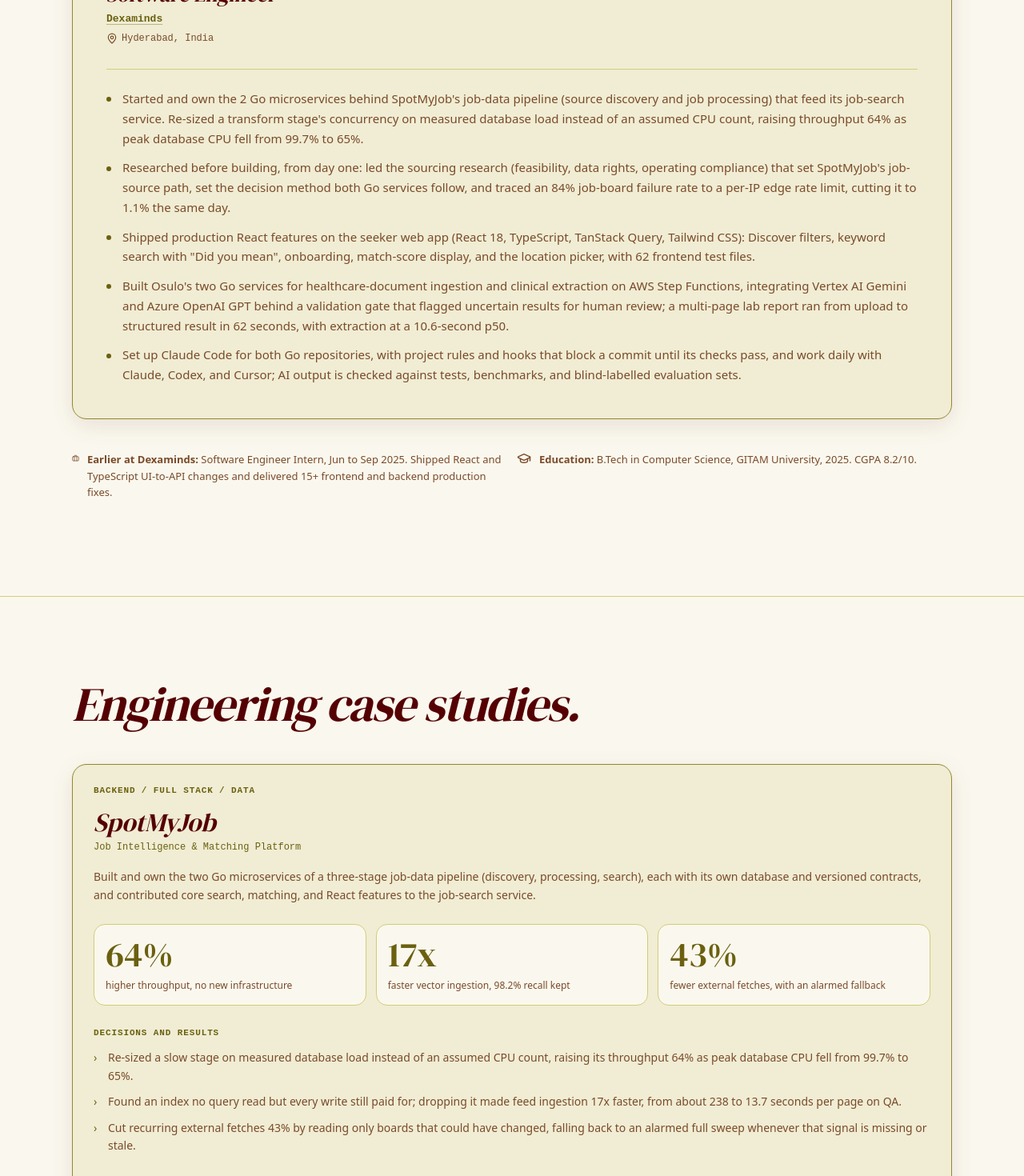
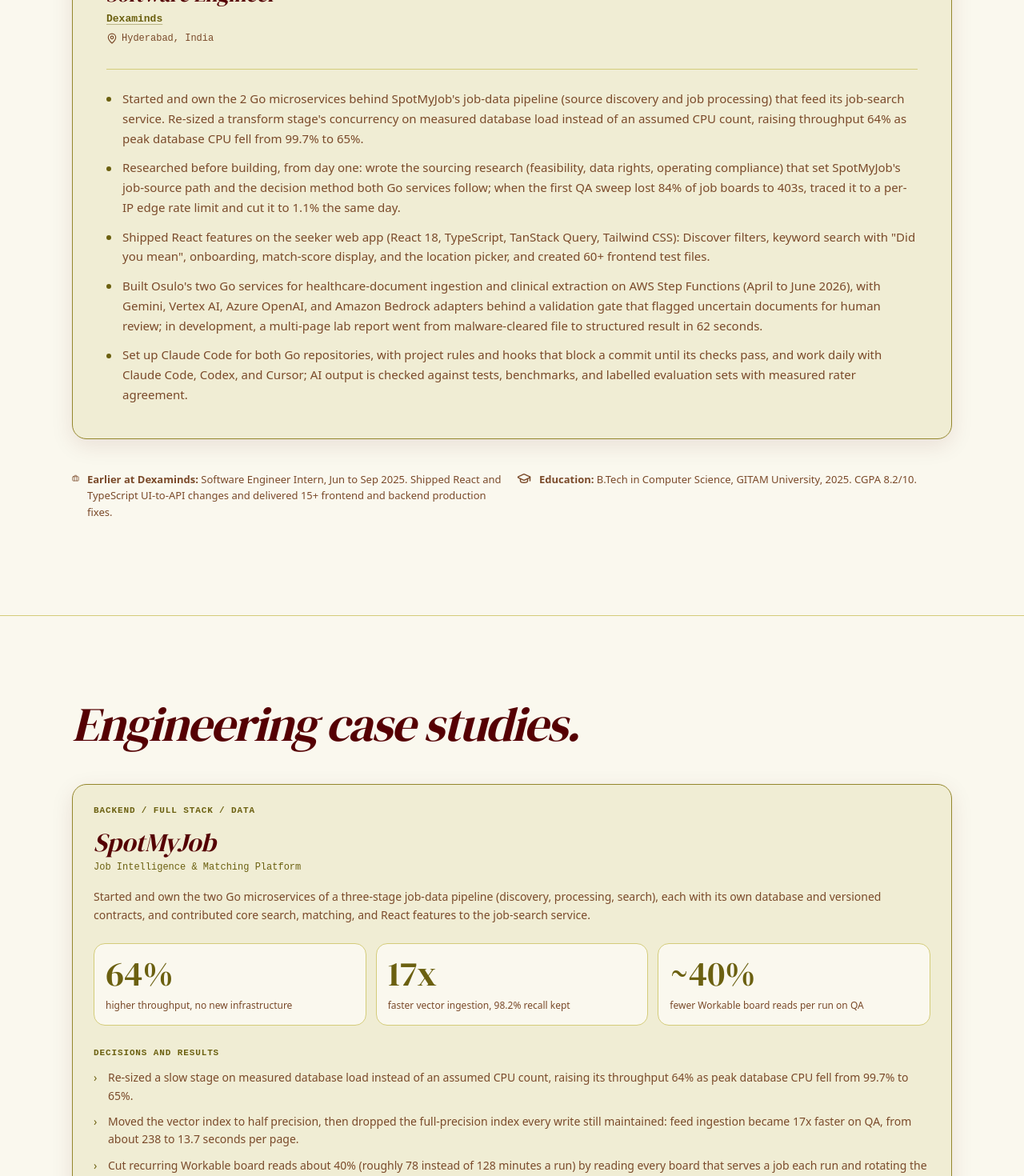
Before and after one commit to swarajreddy10/swarajreddy10.github.io, a Next.js app: page / in a window 1280 px wide. Shown: the part 1330-2800 px from the top of the page at 80% size. Built offline with nearby package versions, Linux system fonts and the light colour scheme.

Commit message:
Make every claim match its source: ~40% Workable reads, discovery-only SSRF scope, Osulo dates, adapters and scanned-file window, re-measured ResumeCanvas tests, the AWS Academy badge title, and skills aligned with the résumé.

```diff
--- a/components/Certifications.jsx
+++ b/components/Certifications.jsx
@@ -9,7 +9,7 @@
         href: 'https://www.credly.com/badges/e83c9a88-fb50-4984-a905-68217cc76d9f/public_url',
     },
     {
-        name: 'AWS Cloud Foundations & Cloud Architecting',
+        name: 'AWS Academy Graduate: Cloud Architecting',
         issuer: 'AWS Academy',
         category: 'Cloud',
         date: 'May to Jun 2024',
--- a/components/Experience.jsx
+++ b/components/Experience.jsx
@@ -2,10 +2,10 @@
 
 const HIGHLIGHTS = [
     'Started and own the 2 Go microservices behind SpotMyJob\'s job-data pipeline (source discovery and job processing) that feed its job-search service. Re-sized a transform stage\'s concurrency on measured database load instead of an assumed CPU count, raising throughput 64% as peak database CPU fell from 99.7% to 65%.',
-    'Researched before building, from day one: led the sourcing research (feasibility, data rights, operating compliance) that set SpotMyJob\'s job-source path, set the decision method both Go services follow, and traced an 84% job-board failure rate to a per-IP edge rate limit, cutting it to 1.1% the same day.',
-    'Shipped production React features on the seeker web app (React 18, TypeScript, TanStack Query, Tailwind CSS): Discover filters, keyword search with "Did you mean", onboarding, match-score display, and the location picker, with 62 frontend test files.',
-    'Built Osulo\'s two Go services for healthcare-document ingestion and clinical extraction on AWS Step Functions, integrating Vertex AI Gemini and Azure OpenAI GPT behind a validation gate that flagged uncertain results for human review; a multi-page lab report ran from upload to structured result in 62 seconds, with extraction at a 10.6-second p50.',
-    'Set up Claude Code for both Go repositories, with project rules and hooks that block a commit until its checks pass, and work daily with Claude, Codex, and Cursor; AI output is checked against tests, benchmarks, and blind-labelled evaluation sets.',
+    'Researched before building, from day one: wrote the sourcing research (feasibility, data rights, operating compliance) that set SpotMyJob\'s job-source path and the decision method both Go services follow; when the first QA sweep lost 84% of job boards to 403s, traced it to a per-IP edge rate limit and cut it to 1.1% the same day.',
+    'Shipped React features on the seeker web app (React 18, TypeScript, TanStack Query, Tailwind CSS): Discover filters, keyword search with "Did you mean", onboarding, match-score display, and the location picker, and created 60+ frontend test files.',
+    'Built Osulo\'s two Go services for healthcare-document ingestion and clinical extraction on AWS Step Functions (April to June 2026), with Gemini, Vertex AI, Azure OpenAI, and Amazon Bedrock adapters behind a validation gate that flagged uncertain documents for human review; in development, a multi-page lab report went from malware-cleared file to structured result in 62 seconds.',
+    'Set up Claude Code for both Go repositories, with project rules and hooks that block a commit until its checks pass, and work daily with Claude Code, Codex, and Cursor; AI output is checked against tests, benchmarks, and labelled evaluation sets with measured rater agreement.',
 ];
 
 export default function Experience() {
--- a/components/Hero.jsx
+++ b/components/Hero.jsx
@@ -16,7 +16,7 @@
                     I build backend systems that stay correct and fast on real data: Go services, PostgreSQL, and scheduled AWS pipelines, with React on top. At Dexaminds I started and own the two Go services behind SpotMyJob&apos;s job-data pipeline, and I size changes on measurement, not assumption: re-sizing a Go stage&apos;s concurrency on measured database load raised its throughput 64% with no new infrastructure.
                 </p>
                 <p className="hero-summary">
-                    Before I write code, I compare the options against official documentation and the real workload, and I write the decision down. I work with Claude, Codex, and Cursor every day; nothing ships until tests, benchmarks, and runtime metrics agree.
+                    Before I write code, I compare the options against official documentation and the real workload, and I write the decision down. I work with Claude Code, Codex, and Cursor every day; a change merges on passing tests and benchmarks, and I check it against runtime metrics once it is deployed.
                 </p>
                 <p className="hero-focus">Hyderabad, India · Open to remote, hybrid, or on-site roles</p>
 
--- a/components/Skills.jsx
+++ b/components/Skills.jsx
@@ -1,11 +1,11 @@
 const SKILL_GROUPS = [
-    { name: 'Programming Languages', skills: ['Go', 'TypeScript', 'Python', 'SQL'] },
-    { name: 'Backend & APIs', skills: ['REST API design'] },
-    { name: 'Databases', skills: ['PostgreSQL', 'MongoDB'] },
-    { name: 'Cloud & DevOps', skills: ['AWS', 'Terraform', 'Docker', 'CI/CD'] },
+    { name: 'Programming Languages', skills: ['Go (Golang)', 'TypeScript', 'Python', 'SQL'] },
+    { name: 'Backend', skills: ['Microservices', 'REST APIs', 'Event-Driven Architecture', 'Node.js'] },
+    { name: 'Databases', skills: ['PostgreSQL', 'pgvector', 'MongoDB'] },
+    { name: 'Cloud & CI/CD', skills: ['AWS', 'Terraform', 'Docker', 'GitHub Actions'] },
+    { name: 'AI Engineering', skills: ['LLM Integration', 'Claude Code', 'Codex', 'Cursor'] },
     { name: 'Testing', skills: ['Unit testing', 'Integration testing', 'Contract testing', 'Vitest'] },
     { name: 'Frontend', skills: ['React', 'Next.js', 'TanStack Query', 'Tailwind CSS'] },
-    { name: 'AI-Assisted Development', skills: ['Claude Code', 'Codex', 'Cursor'] },
 ];
 
 export default function Skills() {
--- a/data/work.js
+++ b/data/work.js
@@ -5,41 +5,41 @@
         tagline: 'Job Intelligence & Matching Platform',
         description: 'Backend / Full Stack / Data',
         tech: ['Go', 'PostgreSQL', 'AWS', 'React', 'TypeScript', 'pgvector', 'Terraform'],
-        impact: 'Built and own the two Go microservices of a three-stage job-data pipeline (discovery, processing, search), each with its own database and versioned contracts, and contributed core search, matching, and React features to the job-search service.',
+        impact: 'Started and own the two Go microservices of a three-stage job-data pipeline (discovery, processing, search), each with its own database and versioned contracts, and contributed core search, matching, and React features to the job-search service.',
         stats: [
             { value: '64%', label: 'higher throughput, no new infrastructure' },
             { value: '17x', label: 'faster vector ingestion, 98.2% recall kept' },
-            { value: '43%', label: 'fewer external fetches, with an alarmed fallback' },
+            { value: '~40%', label: 'fewer Workable board reads per run on QA' },
         ],
         highlights: [
             'Re-sized a slow stage on measured database load instead of an assumed CPU count, raising its throughput 64% as peak database CPU fell from 99.7% to 65%.',
-            'Found an index no query read but every write still paid for; dropping it made feed ingestion 17x faster, from about 238 to 13.7 seconds per page on QA.',
-            'Cut recurring external fetches 43% by reading only boards that could have changed, falling back to an alarmed full sweep whenever that signal is missing or stale.',
+            'Moved the vector index to half precision, then dropped the full-precision index every write still maintained: feed ingestion became 17x faster on QA, from about 238 to 13.7 seconds per page.',
+            'Cut recurring Workable board reads about 40% (roughly 78 instead of 128 minutes a run) by reading every board that serves a job each run and rotating the empty ones every two days, which also removed a third-party feed dependency.',
         ],
         details: [
-            'Moved HNSW to a half-precision expression index that fits in memory, keeping 98.2% recall@10 versus 98.3%.',
-            'Loaded postal-reference data in 2 min 34 s with PostgreSQL COPY and set-based deduplication, versus 30.2 min projected for row-wise inserts.',
-            'Rewrote the feed cleanup as a hash anti-join that stays fast in every query-plan mode, so removed jobs disappear on schedule.',
+            'The half-precision HNSW expression index fit in memory where the full-precision one did not, at 98.2% recall@10 versus 98.3%.',
+            'Loaded postal-reference data in 2 min 34 s with PostgreSQL COPY and set-based deduplication, versus 30.2 min projected for batched ORM inserts.',
+            'Rewrote the feed cleanup as a hash anti-join after measuring a latent 175-second generic-plan path; it ran in 162 ms under the same forced plan.',
             'Shipped React features with their Fastify APIs: "Did you mean" search that never auto-applies, draft-then-apply filters, and onboarding gated on the answers a match needs.',
-            'Hardened outbound fetching against SSRF and DNS rebinding, including NAT64 addresses, and pinned 81 GitHub Actions references to commit SHAs.',
+            'Hardened the discovery service\'s outbound fetching against SSRF and DNS rebinding, including NAT64 addresses, and pinned the Go services\' GitHub Actions references to commit SHAs with a CI guard.',
         ],
     },
     {
         title: 'Osulo',
         tagline: 'Patient-Care Document Intelligence',
         description: 'Backend / Healthcare AI',
-        tech: ['Go', 'Step Functions', 'Vertex AI Gemini', 'Azure OpenAI GPT', 'PostgreSQL', 'EventBridge', 'Terraform'],
-        impact: 'Built the document-ingestion service and Clinical Document Intelligence Service that scan and validate healthcare files, extract structured clinical data with recorded model provenance, and flag uncertain results for human review.',
-        metrics: ['62s Upload to Result', '10.6s p50 Extraction', '0.2s Service Handoff'],
+        tech: ['Go', 'Step Functions', 'Gemini', 'Vertex AI', 'Azure OpenAI', 'Amazon Bedrock', 'PostgreSQL', 'Terraform'],
+        impact: 'April to June 2026: built the document-ingestion service and Clinical Document Intelligence Service, which scanned and validated healthcare files, extracted structured fields with recorded model provenance, and flagged uncertain documents for human review, validated in a development environment.',
+        metrics: ['62s Clean File to Result', '10.6s p50 Extraction', '0.2s Service Handoff'],
         highlights: [
-            'Integrated Vertex AI Gemini, Azure OpenAI GPT, and Amazon Bedrock behind one provider-neutral extraction gate that checked structure, schema, and a 0.85 confidence bar before accepting any clinical field.',
+            'Built Gemini API, Vertex AI, Azure OpenAI, and Amazon Bedrock adapters behind one provider-neutral extraction gate that checked structure, the lab-report schema, and a 0.85 classification-confidence bar before accepting a document; the development pipeline ran Gemini 2.5 Flash-Lite.',
             'Traced a silent handoff failure between the two services to a queue encryption mismatch, fixed it, and proved the fix with a replay and a fresh canary upload.',
         ],
         details: [
             'Before the first Go commit, compared six LLM endpoints on the same documents, replaced an OCR-then-LLM design with a single extraction call, and chose the AWS event, workflow, and runtime design against official documentation.',
             'Direct-to-S3 uploads through signed POST policies, then quarantine, GuardDuty malware scanning, and promotion to a trusted bucket.',
-            'Orchestrated extraction as a Step Functions workflow over page chunks: a multi-page lab report ran from upload to structured result in 62 s, with extraction at a 10.6 s p50 (15.2 s p95) and a 0.2 s handoff between services.',
-            'Kept both services independently deployable through versioned events, idempotent requests, an event outbox, and SQS dead-letter recovery.',
+            'Orchestrated extraction as a Step Functions workflow over page chunks: a multi-page lab report went from malware-cleared file to structured result in 62 s with a 0.2 s handoff between services, and the extraction workflow\'s p50 was 10.6 s over nine development runs.',
+            'Kept both services independently deployable through versioned events, idempotent requests, an event outbox in the extraction service, SQS dead-letter queues, and stale-job reconcilers.',
         ],
     },
     {
@@ -50,14 +50,14 @@
         github: 'https://github.com/swarajreddy10/Resume_Canvas',
         tech: ['Next.js 16', 'TypeScript', 'MongoDB', 'Groq AI', 'Puppeteer'],
         impact: 'Built a full-stack AI resume builder combining resume authoring, real-time preview, Puppeteer PDF export, ATS analysis, job matching, and public sharing.',
-        metrics: ['95.2% Test Coverage', 'Sub-100ms Cached Responses'],
+        metrics: ['118 Tests', '81.6% Line Coverage'],
         highlights: [
-            'Implemented 8 AI-assisted features covering ATS scoring, keyword analysis, cover letters, and job matching with Groq Llama 3.3 70B.',
+            'Built AI features on Groq Llama 3.3 70B for resume review, keyword analysis, bullet and cover-letter generation, interview questions, and job matching.',
             'Shipped 5 templates with live preview, Puppeteer PDF export, Zod validation, and public sharing through custom slugs.',
         ],
         details: [
-            'Reached 95.2% test coverage across 129 tests and 220 assertions.',
-            'Kept API responses under 100 ms through caching and cut MongoDB query load 60% with 7 targeted indexes.',
+            '118 unit and performance tests reach 81.6% line coverage of the modules under test (Bun, measured October 2026).',
+            'Modeled MongoDB with compound indexes on the per-user read paths and added an in-memory cache.',
         ],
     },
 ];
```
Also changed, not shown: 1 other file (tests, documents, lock files or other folders).
